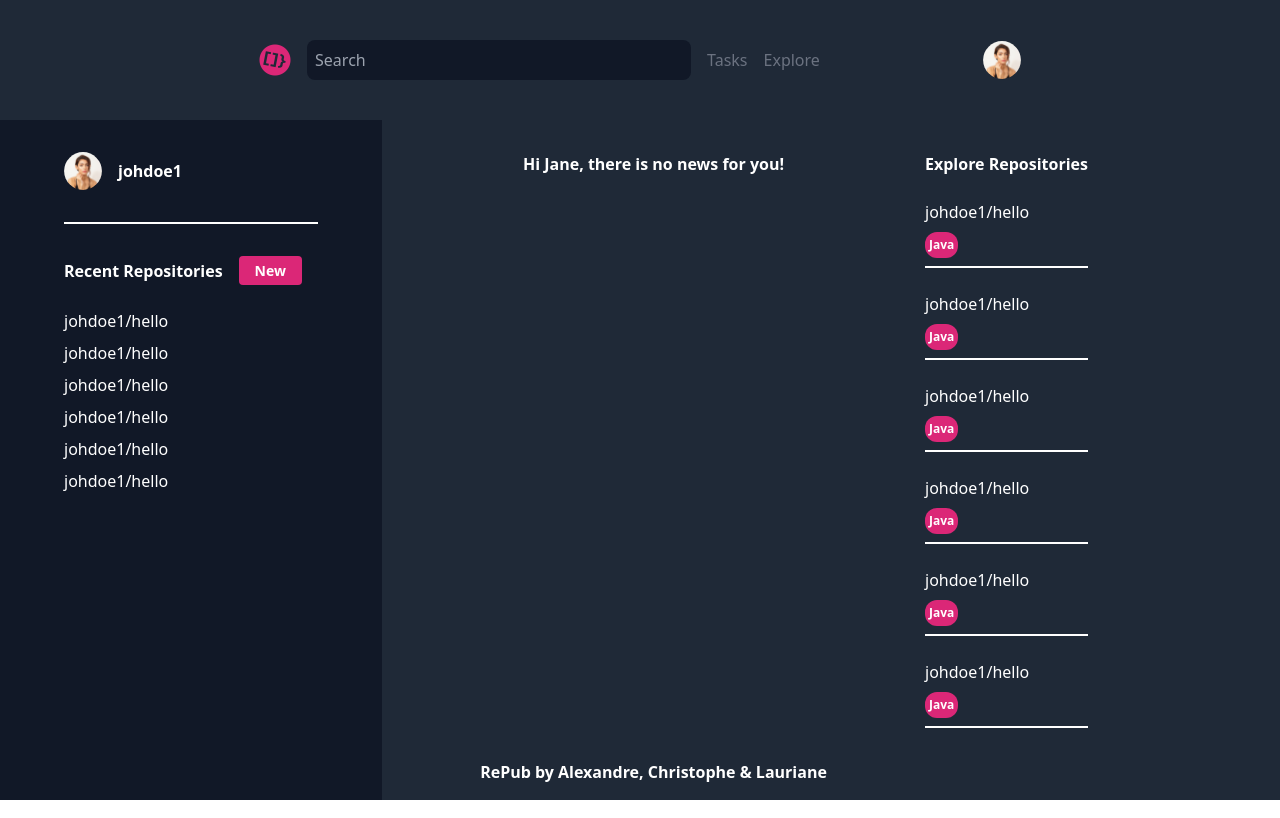
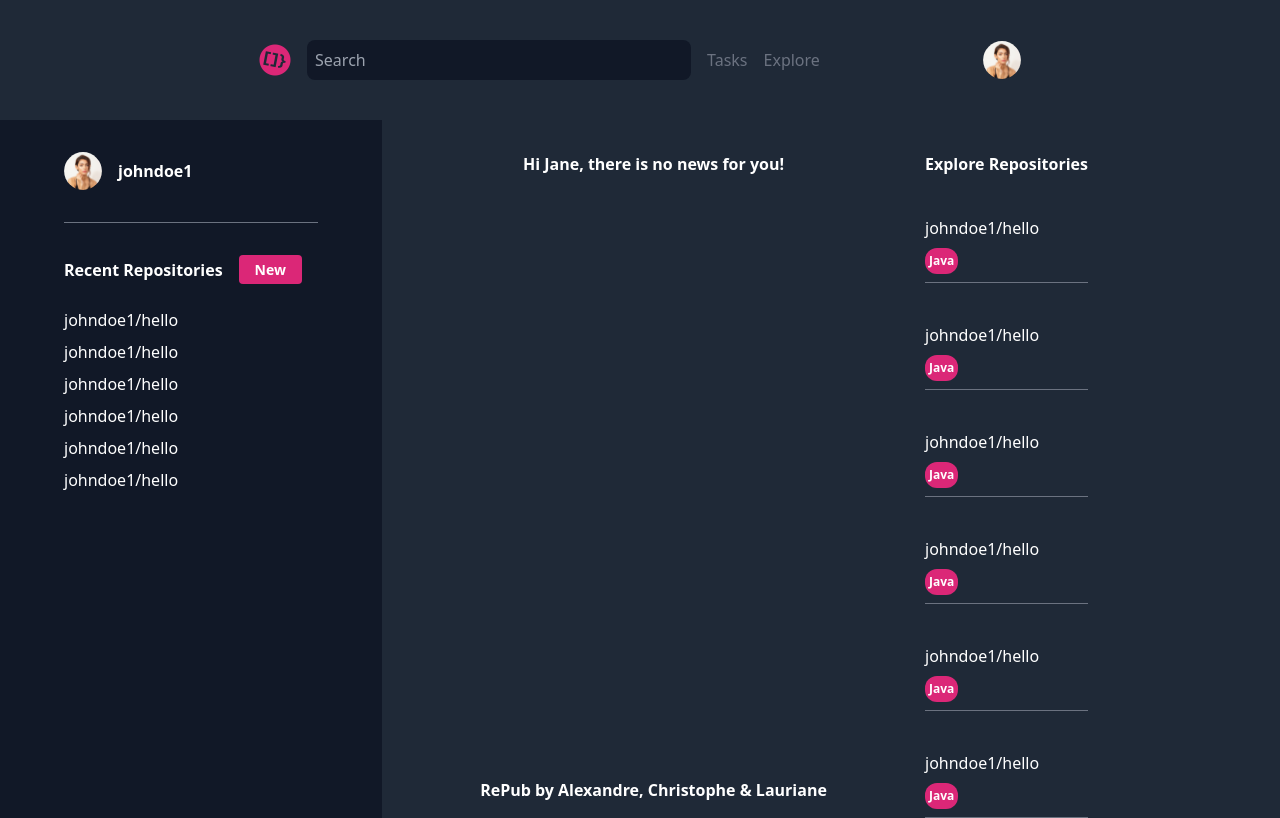
Before and after one commit to cduchesne1/GLO-2005-Repub, a Vue app in the folder frontend/: page /#/ in a window 1280 px wide. Built offline with nearby package versions, Linux system fonts and the light colour scheme.

Commit message:
feat: user tasks static page (#69)

```diff
--- a/frontend/src/components/LoggedTopBar.vue
+++ b/frontend/src/components/LoggedTopBar.vue
@@ -1,16 +1,45 @@
 <template>
   <div class="flex justify-evenly items-center px-24 py-10">
     <div class="flex items-center">
-      <img src="../assets/rePubIcon.svg" />
+      <img
+        @click="goToHome()"
+        src="../assets/rePubIcon.svg"
+        class="cursor-pointer"
+      />
       <input
         type="text"
         v-model="search"
         placeholder="Search"
         class="bg-gray-900 text-white w-96 py-2 px-2 rounded-lg mx-4"
       />
-      <a class="text-base text-gray-500 mr-4">Tasks</a>
+      <a
+        @click="goToUserTasks()"
+        class="text-base text-gray-500 mr-4 cursor-pointer"
+        >Tasks</a
+      >
       <a class="text-base text-gray-500">Explore</a>
     </div>
-    <img src="../assets/profileIcon.svg" />
+    <img
+      @click="goToProfile()"
+      src="../assets/profileIcon.svg"
+      class="cursor-pointer"
+    />
   </div>
 </template>
+<script>
+export default {
+  methods: {
+    goToHome() {
+      this.$router.push("/");
+    },
+    goToProfile() {
+      this.$router.push("/profile");
+    },
+    goToUserTasks() {
+      this.$router.push({
+        path: "/tasks",
+      });
+    },
+  },
+};
+</script>
--- a/frontend/src/navigation/router/index.js
+++ b/frontend/src/navigation/router/index.js
@@ -5,6 +5,7 @@ import LoginPage from "@/pages/LoginPage";
 import SignUp from "@/pages/SignUp";
 import ProfilePage from "@/pages/ProfilePage";
 import RepositoryPage from "@/pages/RepositoryPage";
+import UserTasksPage from "@/pages/UserTasksPage";
 
 Vue.use(Router);
 
@@ -34,6 +35,11 @@ export default new Router({
       path: "/repository",
       name: "Repository",
       component: RepositoryPage,
+    },
+    {
+      path: "/tasks",
+      name: "Tasks",
+      component: UserTasksPage,
     }
   ],
 });
--- a/frontend/src/pages/LoggedHomePage.vue
+++ b/frontend/src/pages/LoggedHomePage.vue
@@ -4,10 +4,10 @@
     <div class="flex justify-center flex-1">
       <div class="flex flex-col px-16 pt-8 bg-gray-900">
         <div
-          class="flex items-center border-b-2 border-solid border-white pb-8"
+          class="flex items-center border-b border-solid border-gray-500 pb-8"
         >
           <img src="../assets/profileIcon.svg" />
-          <a class="text-base text-white font-bold ml-4">johdoe1</a>
+          <a class="text-base text-white font-bold ml-4">johndoe1</a>
         </div>
         <div class="flex flex-col mt-8">
           <div class="flex items-center mb-4">
@@ -38,7 +38,7 @@
         <div
           v-for="repo in repositories"
           :key="repo.name"
-          class="flex flex-col border-b-2 border-solid border-white mt-4"
+          class="flex flex-col border-b border-solid border-gray-500 mt-8"
         >
           <a class="text-base text-white mt-2">{{ repo.name }}</a>
           <div v-for="tag in repo.tags" :key="tag" class="bg-pink-600 text-white text-xs font-bold py-1 px-1 rounded-xl inline-block mr-auto my-2">
@@ -61,12 +61,12 @@ export default {
   data() {
     return {
       repositories: [
-        { name: "johdoe1/hello", tags: ["Java"] },
-        { name: "johdoe1/hello", tags: ["Java"] },
-        { name: "johdoe1/hello", tags: ["Java"] },
-        { name: "johdoe1/hello", tags: ["Java"] },
-        { name: "johdoe1/hello", tags: ["Java"] },
-        { name: "johdoe1/hello", tags: ["Java"] },
+        { name: "johndoe1/hello", tags: ["Java"] },
+        { name: "johndoe1/hello", tags: ["Java"] },
+        { name: "johndoe1/hello", tags: ["Java"] },
+        { name: "johndoe1/hello", tags: ["Java"] },
+        { name: "johndoe1/hello", tags: ["Java"] },
+        { name: "johndoe1/hello", tags: ["Java"] },
       ],
     };
   },
--- /dev/null
+++ b/frontend/src/pages/UserTasksPage.vue
@@ -0,0 +1,52 @@
+<template>
+  <div class="bg-gray-800 w-full flex flex-col min-h-screen">
+    <LoggedTopBar />
+    <div class="px-32">
+      <div class="border border-solid border-gray-500 rounded-lg w-full mt-4">
+        <div class="flex bg-gray-500 bg-opacity-25 px-8 py-4 justify-between">
+          <a class="text-base text-white font-bold">24 Tasks</a>
+        </div>
+        <div
+          v-for="(task, index) in tasks"
+          :key="task"
+          class="flex pl-8 pr-10 py-4 justify-between items-center w-full border-solid border-gray-500"
+          :class="index < tasks.length - 1 ? 'border-b' : ''"
+        >
+          <div class="flex flex-col">
+            <div class="flex items-center">
+              <div class="w-4 h-4 bg-green-500 rounded-full mr-4"></div>
+              <div class="flex">
+                <h3 class="text-lg font-bold text-gray-500 max-w-2xl mr-2">
+                  johndoe1/hello
+                </h3>
+                <h3 class="text-lg font-bold text-white max-w-3xl">
+                  This is the task title
+                </h3>
+              </div>
+            </div>
+            <a class="text-md text-gray-500"
+              >#58 opened 14 days ago by johdoe1</a
+            >
+          </div>
+        </div>
+      </div>
+    </div>
+    <FooterComponent />
+  </div>
+</template>
+<script>
+import LoggedTopBar from "@/components/LoggedTopBar";
+import FooterComponent from "@/components/FooterComponent";
+
+export default {
+  components: {
+    LoggedTopBar,
+    FooterComponent,
+  },
+  data() {
+    return {
+      tasks: ["1", "2", "3", "4", "5", "6", "7", "8", "9", "10"],
+    };
+  },
+};
+</script>
```
